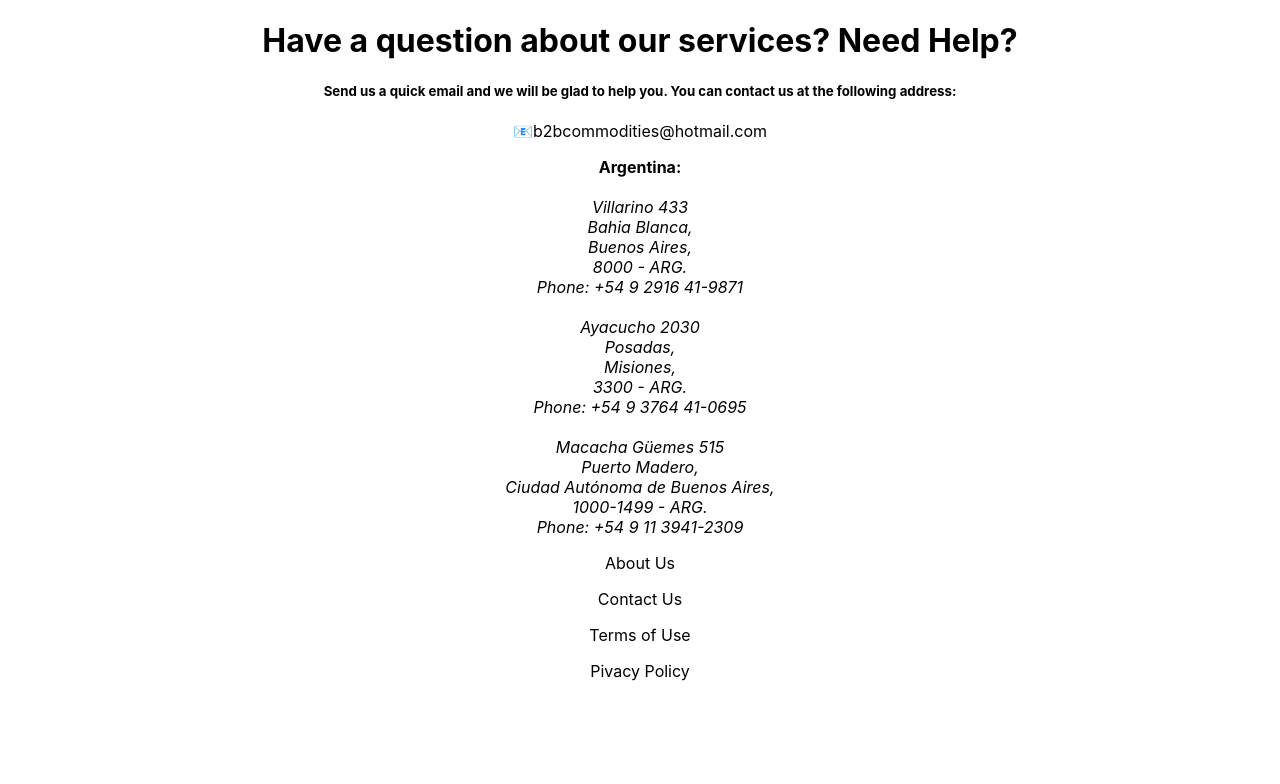
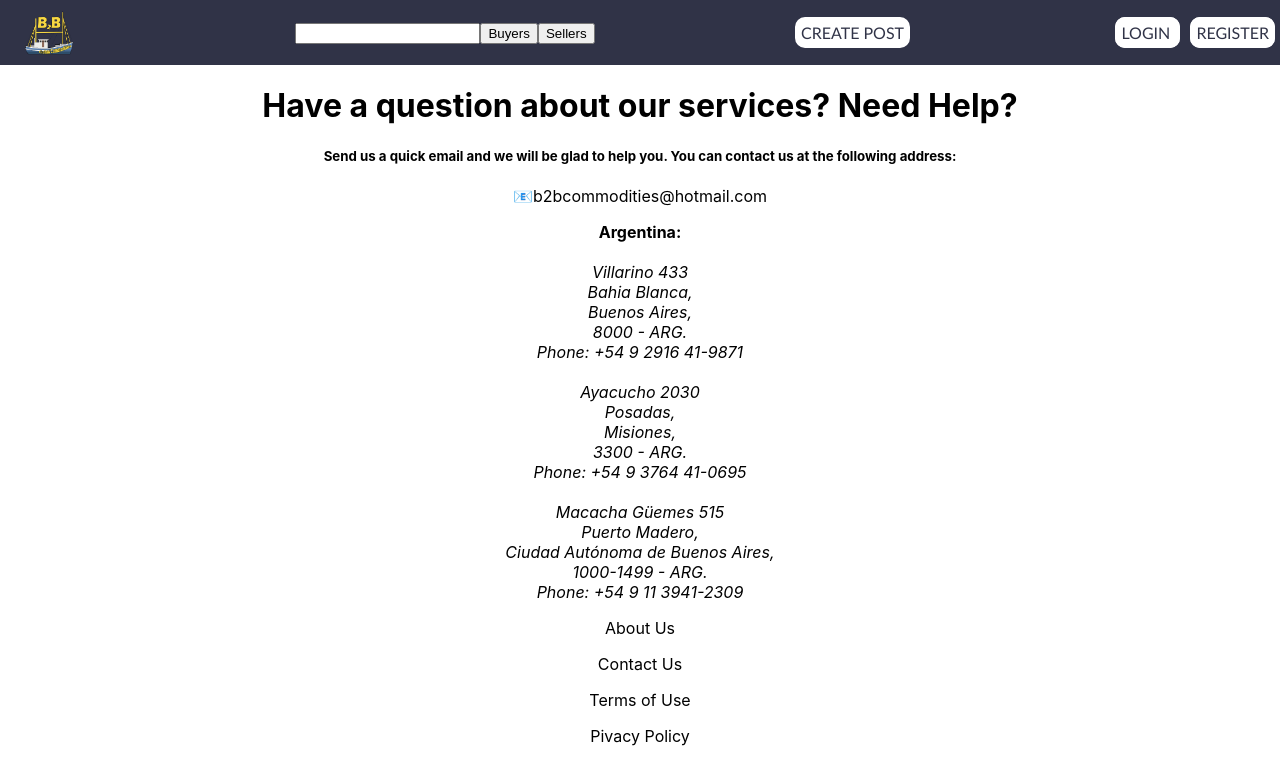
Before and after one commit to BarberoPablo/Commodities-Project, a React (Create React App) app in the folder client/: page /contact-us in a window 1280 px wide. Shown: the top 784 px of the page. Built offline with nearby package versions, Linux system fonts and the light colour scheme.

Commit message:
refactor(src/Components): Routings the app, changing the navBar + router

```diff
--- a/client/src/App.js
+++ b/client/src/App.js
@@ -8,17 +8,19 @@ import ContactUs from "./Components/Home/Footer/ContactUs.jsx"
 import PrivacyPolicy from "./Components/Home/Footer/PrivacyPolicy.jsx"
 import TermsOfUse from "./Components/Home/Footer/TermsOfUse.jsx"
 import CreatePost from "./Components/CreatePost/CreatePost.jsx"
+import Navbar from './Components/Home/Navbar/Navbar';
 
 function App() {
 
   return (
     <div className="App">
+      <Route path={'/'} component={Navbar}/>
       <Route exact path={'/'} component={Home}/>
+      <Route path="/create-post" component={CreatePost}/>
       <Route path={'/about-us'} component={AboutUs}/>
       <Route path={'/contact-us'} component={ContactUs}/>
       <Route path={'/privacy-policy'} component={PrivacyPolicy}/>
       <Route path={'/terms-of-use'} component={TermsOfUse}/>
-      <Route path="/create-post" component={CreatePost}/>
       <Route path={'/'} component={Footer}/>
       {/* More routes eje: Profile, Post, UserProfile  */}
     </div>
--- a/client/src/Components/Home/Home.jsx
+++ b/client/src/Components/Home/Home.jsx
@@ -5,7 +5,6 @@ import DrawerCategories from './DrawerCategories/DrawerCategories'
 const Home = () => {
   return (
     <div>
-      <Navbar />
       <DrawerCategories />
       {/* more components in HOME */}
     </div>
--- a/client/src/Components/Home/Navbar/Navbar.jsx
+++ b/client/src/Components/Home/Navbar/Navbar.jsx
@@ -2,11 +2,18 @@ import React from 'react'
 import Logo from '../../../Img/LogoB2B.png'
 import Search from './Search'
 import s from './Navbar.module.css'
+import { useHistory } from "react-router-dom";
 
 const Navbar = () => {
+  const history = useHistory();
+
+  const goFor = (e) => {
+      history.push("/")
+  }
+
   return (
     <div className={s.container} >
-      <img src={Logo} alt='Logo' className={s.container_logo}/>
+      <img src={Logo} alt='Logo' className={s.container_logo} onClick={e => goFor(e)}/>
       <Search/>
       <a href='create-post' className={s.container_a} > CREATE POST</a>
       <div>
```
